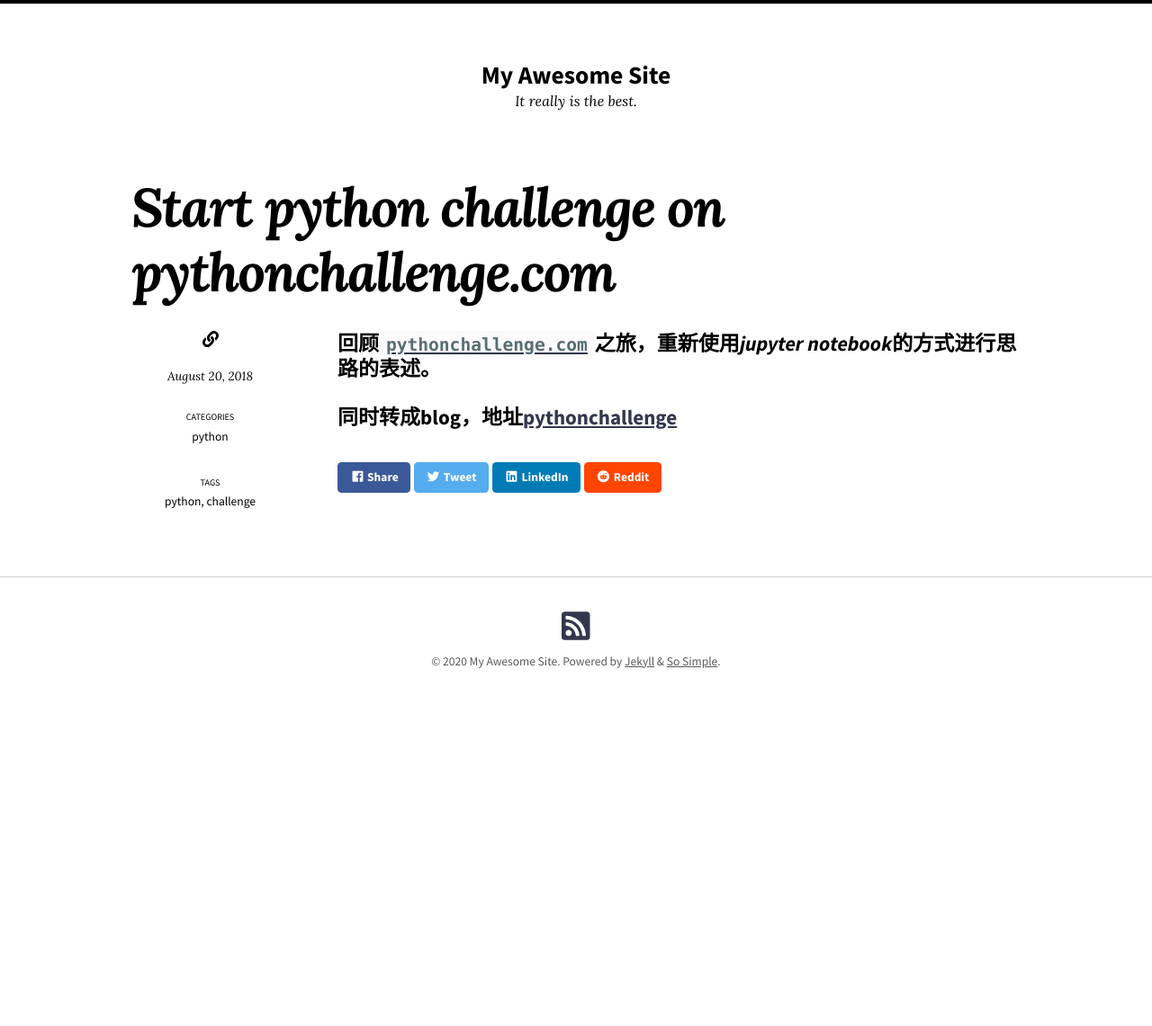
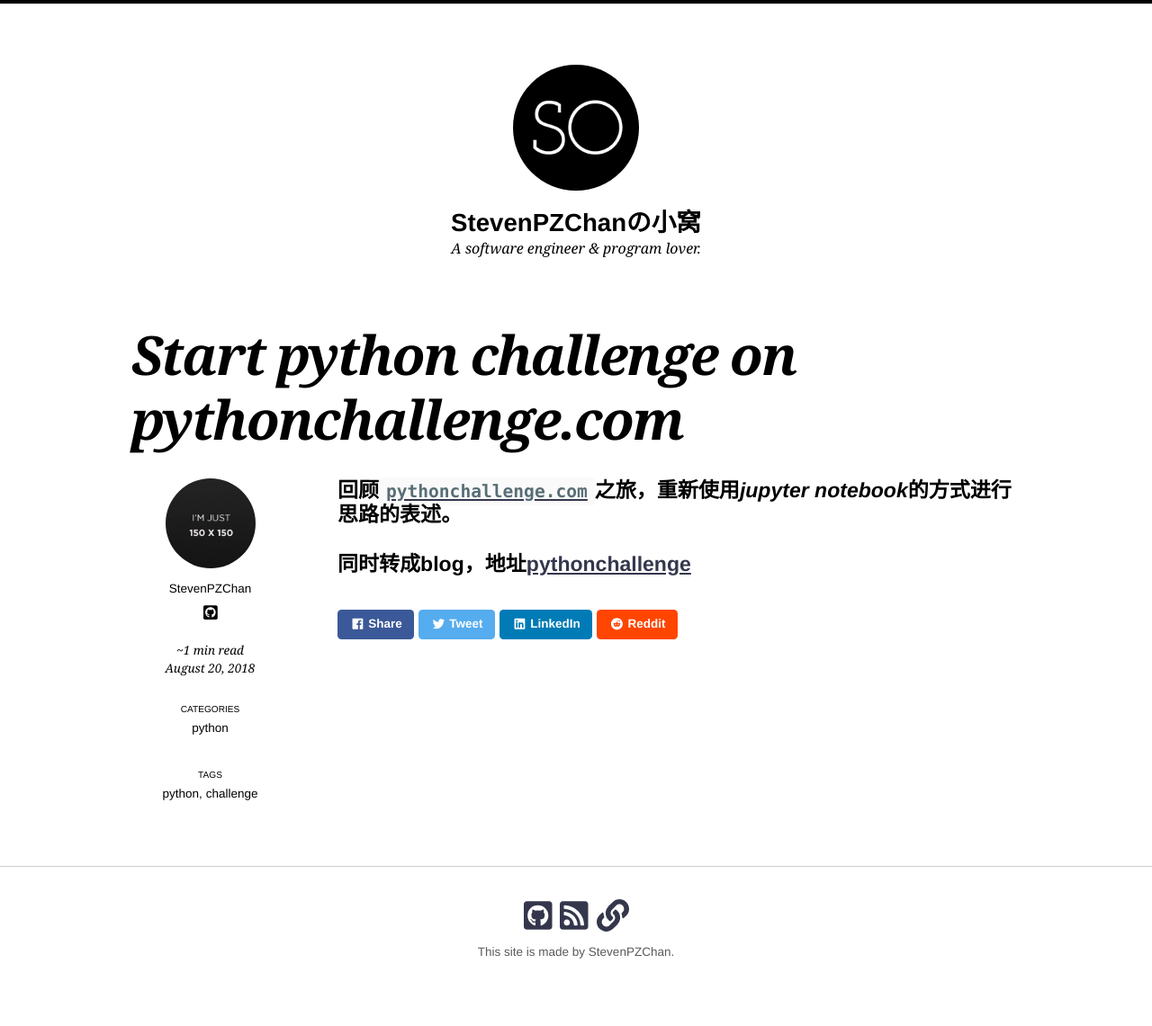
Before and after one commit to StevenPZChan/StevenPZChan.github.io, a Jekyll site: the page built from _posts/2018-08-20-python-challenge.md, in a window 1280 px wide. Shown: the whole page at 90% size. Built offline with Jekyll 4.4.1, drawn with Linux system fonts in a browser that asks for light colours; nearby versions of some CDN libraries; comment, search, counter and statistics services are not loaded; before the commit the page ends 900 px from its top, so only the background shows below that.

Commit message:
Modify config, home page, font family, add GitTalk, add icons

```diff
--- a/_config.yml
+++ b/_config.yml
@@ -13,18 +13,18 @@
 # you will see them accessed via {{ site.title }}, {{ site.email }}, and so on.
 # You can create any custom variable you would like, and they will be accessible
 # in the templates via {{ site.myvariable }}.
-theme: jekyll-theme-so-simple
+# theme: jekyll-theme-so-simple
 # remote_theme: mmistakes/so-simple-theme
-locale: en-US
-title: "My Awesome Site"
-description: "It really is the best."
+locale: zh-CN
+title: "StevenPZChanの小窝"
+description: "A software engineer & program lover."
 baseurl: # the subpath of your site, e.g. "/blog"
 url: # the base hostname & protocol for your site e.g. "https://mmistakes.github.io"
-logo: # path of site logo, e.g. "/images/logo.png"
+logo: /images/so-simple-site-logo.png # path of site logo, e.g. "/images/logo.png"
 date_format: "%B %-d, %Y"
-read_time: # reading time estimates, e.g. true
-words_per_minute: # 200
-mathjax: # MathJax equations, e.g. true
+read_time: true # reading time estimates, e.g. true
+words_per_minute: 200 # 200
+mathjax: true # MathJax equations, e.g. true
 google_fonts:
   - name: "Source Sans Pro"
     weights: "400,400i,700,700i"
@@ -41,33 +41,33 @@ liquid:
   error_mode: strict
 
 # Build settings
-permalink: /:categories/:title/
+permalink: /:categories/:title
 markdown: kramdown
 feed:
   path: atom.xml
 
 # Pagination - https://jekyllrb.com/docs/pagination/
-# paginate: 10
-# paginate_path: /page:num/
+paginate: 10
+paginate_path: /page:num/
 
 # Search
 search_full_content: false # can have performance implications for large sites
 
 # Taxonomy pages
-# category_archive_path: "/categories/#"
-# tag_archive_path: "/tags/#"
+category_archive_path: "/categories/#"
+tag_archive_path: "/tags/#"
 
 # Exclude from processing.
 # The following items will not be processed, by default. Create a custom list
 # to override the default setting.
-# exclude:
-#   - Gemfile
-#   - Gemfile.lock
-#   - node_modules
-#   - vendor/bundle/
-#   - vendor/cache/
-#   - vendor/gems/
-#   - vendor/ruby/
+exclude:
+  - Gemfile
+  - Gemfile.lock
+  - node_modules
+  - vendor/bundle/
+  - vendor/cache/
+  - vendor/gems/
+  - vendor/ruby/
 
 plugins:
   - jekyll-seo-tag
@@ -87,17 +87,23 @@ defaults:
 
 # Site Author
 author:
-  name:
-  picture:
-  email:
+  name: StevenPZChan
+  picture: images/image-alignment-150x150.jpg
+  email: StevenPZChan@gmail.com
   twitter:
   links:
-    - title:
-      url:
-      icon:
+    - title: GitHub
+      url: https://github.com/StevenPZChan
+      icon: fab fa-github-square
 
 # Footer Links
 footer_links:
+  - title: GitHub
+    url: https://github.com/StevenPZChan
+    icon: fab fa-github-square
   - title: Feed
     url: atom.xml
     icon: fas fa-rss-square
+  - title: Contact
+    url: mailto:StevenPZChan@gmail.com
+copyright: This site is made by StevenPZChan.
--- a/_data/navigation.yml
+++ b/_data/navigation.yml
@@ -2,14 +2,16 @@
 
 - title: Home
   url: /
-# - title: Posts
-#   url: /posts/
-# - title: Categories
-#   url: /categories/
-# - title: Tags
-#   url: /tags/
-# - title: Recipes
-#   url: /recipes/
+- title: Posts
+  url: /posts
+- title: Categories
+  url: /categories
+- title: Tags
+  url: /tags
+- title: Repositories
+  url: /repositories
+- title: About
+  url: /about
 # - title: Search
 #   url: /search/
 # - title: External Page
--- a/_includes/head-custom.html
+++ b/_includes/head-custom.html
@@ -1,5 +1,12 @@
 <!-- start custom head snippets -->
 
 <!-- insert favicons. use http://realfavicongenerator.net/ -->
+<link rel="apple-touch-icon" sizes="76x76" href="/apple-touch-icon.png">
+<link rel="icon" type="image/png" sizes="32x32" href="/favicon-32x32.png">
+<link rel="icon" type="image/png" sizes="16x16" href="/favicon-16x16.png">
+<link rel="manifest" href="/site.webmanifest">
+<link rel="mask-icon" href="/safari-pinned-tab.svg" color="#5bbad5">
+<meta name="msapplication-TileColor" content="#da532c">
+<meta name="theme-color" content="#ffffff">
 
 <!-- end custom head snippets -->
--- a/_layouts/post.html
+++ b/_layouts/post.html
@@ -30,6 +30,28 @@ layout: default
           {% include social-share.html %}
         {% endif %}
 
+<!-- Gitalk comment start  -->
+<!-- Link Gitalk support  -->
+<link rel="stylesheet" href="https://unpkg.com/gitalk/dist/gitalk.css">
+<script src="https://unpkg.com/gitalk@latest/dist/gitalk.min.js"></script>
+<div id="gitalk-container"></div>
+<script type="text/javascript">
+    var gitalk = new Gitalk({
+
+    // gitalk main parameters
+		clientID: 'af32d761f04c3c90df20',
+		clientSecret: '898ba9f4f70488fe002a194b91111ef0578b8729',
+		repo: 'stevenpzchan.github.io',
+		owner: 'StevenPZChan',
+		admin: ['StevenPZChan'],
+		id: '{{ page.title }}',
+        distractionFreeMode: true,
+
+    });
+    gitalk.render('gitalk-container');
+</script>
+<!-- Gitalk end -->
+
         {% if site.disqus.shortname %}
           {% include disqus-comments.html %}
         {% endif %}
--- a/_sass/so-simple/_variables.scss
+++ b/_sass/so-simple/_variables.scss
@@ -38,8 +38,8 @@ $h6-min: ($base-font-size / $modular-scale-1) !default;
 $h6-max: ($base-font-size / $modular-scale-2) !default;
 
 /* Font Families */
-$serif-font-family: "Lora", serif !default;
-$sans-serif-font-family: "Source Sans Pro", sans-serif !default;
+$serif-font-family: Georgia, Bodoni, Didot, Garamond, "Times New Roman", Palatino, "Book Antiqua", Lora, serif !default;
+$sans-serif-font-family: "Helvetica Neue", Arial, Univers, Frutiger, Calibri, Verdana, Tahoma, "Trebuchet MS", "Gill Sans", Impact, "Source Sans Pro", sans-serif !default;
 $monospace-font-family: Menlo, Consolas, Monaco, "Courier New", Courier, monospace !default;
 
 $base-font-family: $sans-serif-font-family !default;
```
Also changed, not shown: Gemfile (+11 -1 lines), browserconfig.xml (added, +9 -0 lines), android-chrome-72x72.png (added), apple-touch-icon.png (added), favicon-16x16.png (added), favicon-32x32.png (added), favicon.ico (added), mstile-150x150.png (added), safari-pinned-tab.svg (added), site.webmanifest (added), 1 other file.
